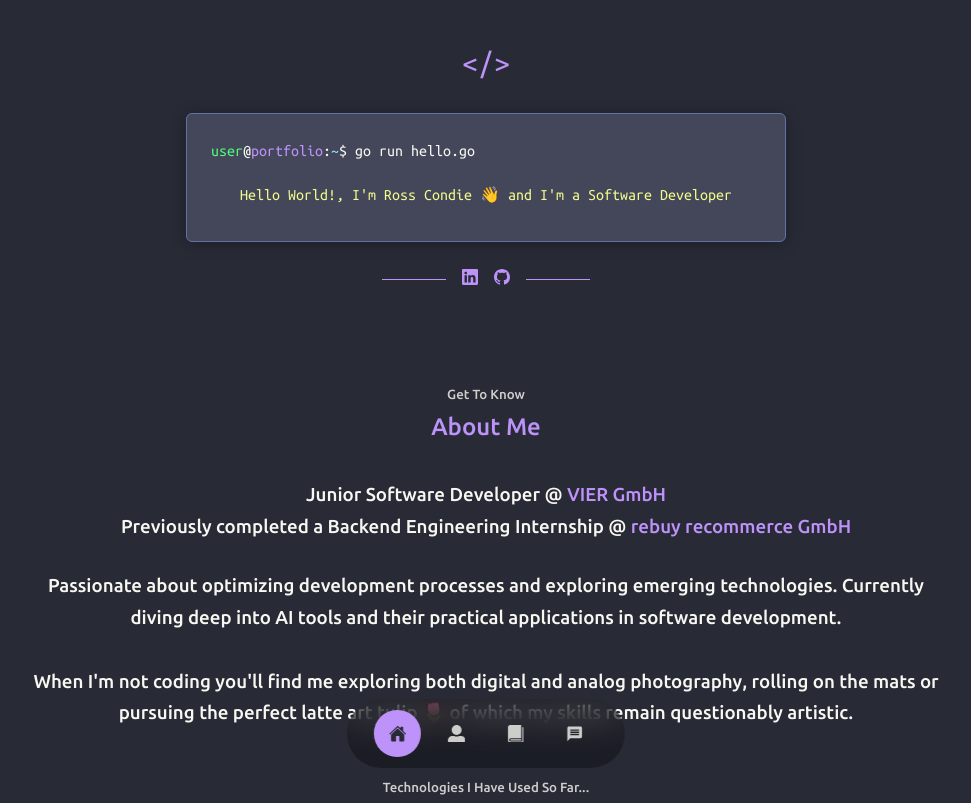
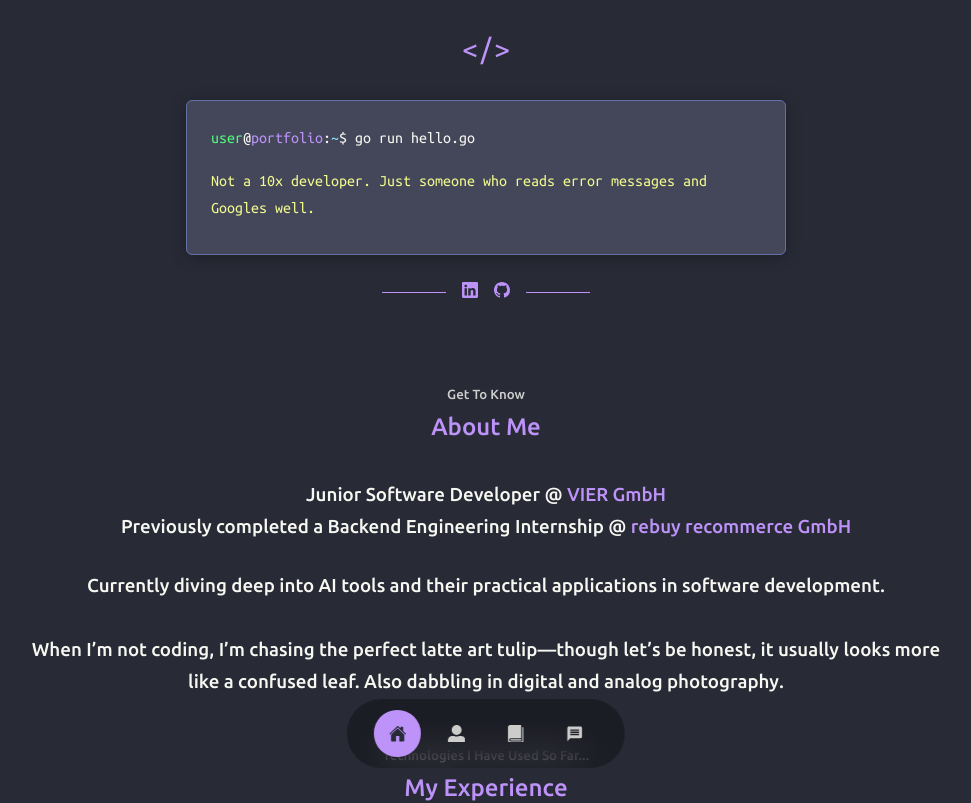
Before and after one commit to rosscondie/rosscondie.github.io, a React (Create React App) app: page / in a window 1280 px wide. Shown: the top 803 px of the page, without its empty margins (154-1125 px from the left). Built offline with nearby package versions, Linux system fonts and the light colour scheme.

Commit message:
Update Header and Description sections

```diff
--- a/src/components/description/Description.jsx
+++ b/src/components/description/Description.jsx
@@ -16,14 +16,12 @@
         </h3>
         <br />
         <h3>
-          Passionate about optimizing development processes and exploring
-          emerging technologies. Currently diving deep into AI tools and their
+        Currently diving deep into AI tools and their
         practical applications in software development.
         <br />
         <br />
-          When I'm not coding you'll find me exploring both digital and analog
-          photography, rolling on the mats or pursuing the perfect latte art
-          tulip 🌷 of which my skills remain questionably artistic.
+        When I’m not coding, I’m chasing the perfect latte art tulip—though let’s be honest, it usually looks more like a confused leaf.
+        Also dabbling in digital and analog photography.
         </h3>
         </div>
         </section>
--- a/src/components/header/Header.jsx
+++ b/src/components/header/Header.jsx
@@ -20,7 +20,7 @@
           </div>
           <div className="terminal-output">
             <span className="output-text delayed-output">
-              <span className="go-string">Hello World!, I'm Ross Condie 👋 and I'm a Software Developer</span>
+              <span className="go-string">Not a 10x developer. Just someone who reads error messages and Googles well.</span>
             </span>
           </div>
         </div>
```
Lines whose indentation alone changed are shown as unchanged.
